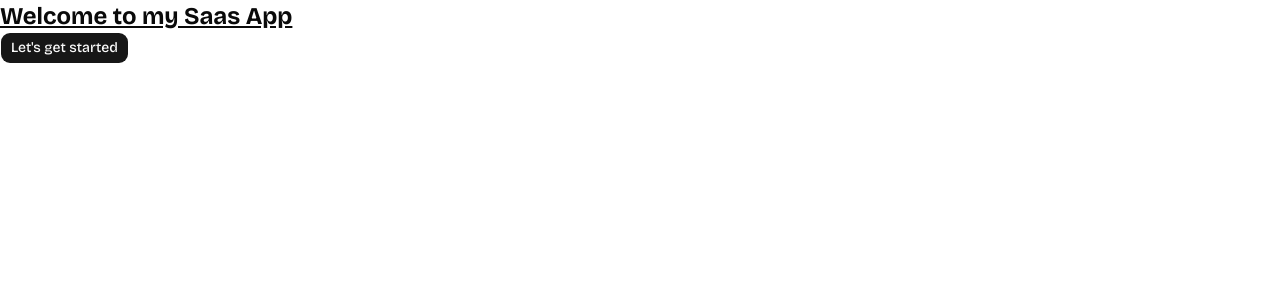
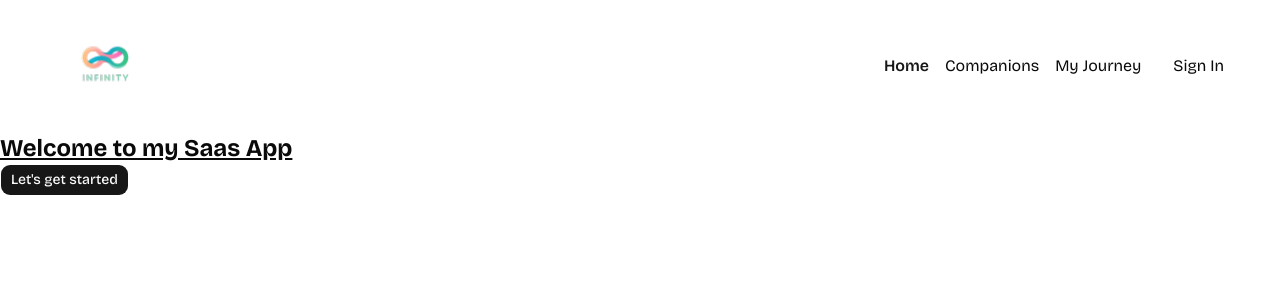
Before and after one commit to vonmarie1/vm-app, a Next.js app: page / in a window 1280 px wide. Shown: the top 300 px of the page. Built offline with nearby package versions, Linux system fonts and the light colour scheme.

Commit message:
implement navbar

```diff
--- a/app/layout.tsx
+++ b/app/layout.tsx
@@ -2,8 +2,9 @@
 import { Bricolage_Grotesque, Geist } from "next/font/google";
 import "./globals.css";
 import { cn } from "@/lib/utils";
+import Navbar from "@/components/ui/Navbar";
 
-const geist = Geist({subsets:['latin'],variable:'--font-sans'});
+const geist = Geist({ subsets: ["latin"], variable: "--font-sans" });
 
 const bricolage = Bricolage_Grotesque({
   variable: "--font-bricolage",
@@ -11,7 +12,7 @@
 });
 
 export const metadata: Metadata = {
-  title: "Converso",
+  title: "Infinity",
   description: "Real-time AI Teaching Platform",
 };
 
@@ -22,7 +23,10 @@
 }>) {
   return (
     <html lang="en" className={cn("font-sans", geist.variable)}>
-      <body className={`${bricolage.variable} antialiased`}>{children}</body>
+      <body className={`${bricolage.variable} antialiased`}>
+        <Navbar />
+        {children}
+      </body>
     </html>
   );
 }
--- /dev/null
+++ b/components/ui/Navbar.tsx
@@ -0,0 +1,27 @@
+import Link from "next/link";
+import Image from "next/image";
+import { NavItems } from "./Navitems";
+
+const Navbar = () => {
+  return (
+    <nav className="navbar">
+      <Link href="/">
+        <div className="flex items-center gap-2.5 cursor pointer">
+          <Image
+            src="/images/logo.svg"
+            alt="logo"
+            width={100}
+            height={100}
+            priority
+          />
+        </div>
+      </Link>
+      <div className="flex items-center gap-8">
+        <NavItems />
+        <p>Sign In</p>
+      </div>
+    </nav>
+  );
+};
+
+export default Navbar;
--- /dev/null
+++ b/components/ui/Navitems.tsx
@@ -0,0 +1,27 @@
+"use client";
+import Link from "next/link";
+import { usePathname } from "next/navigation";
+import { cn } from "@/lib/utils";
+
+const navItems = [
+  { label: "Home", href: "/" },
+  { label: "Companions", href: "/companions" },
+  { label: "My Journey", href: "/my-journey" },
+];
+
+export const NavItems = () => {
+  const pathname = usePathname();
+  return (
+    <nav className="flex items-center gap-4">
+      {navItems.map(({ label, href }) => (
+        <Link
+          href={href}
+          key={label}
+          className={cn(pathname === href && "text-primary font-semibold")}
+        >
+          {label}
+        </Link>
+      ))}
+    </nav>
+  );
+};
```
Also changed, not shown: public/images/logo.svg.
